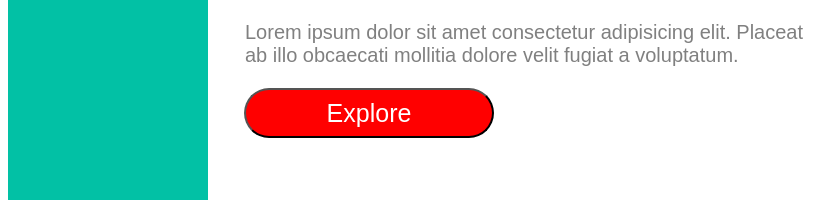
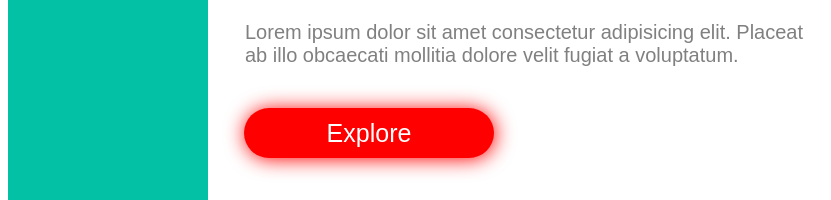
Before and after one commit to devduttsinhcg/HTML-CSS, a plain HTML site: page index.html in a window 1280 px wide. Shown: the part 600-800 px from the top of the page, 0-831 px from the left. Drawn offline with Linux system fonts and the light colour scheme.

Commit message:
Added html-css file.

```diff
--- a/index.html
+++ b/index.html
@@ -91,13 +91,16 @@
         .mini2 button {
             color: white;
             background-color: red;
+            border: red;
             height: 50px;
             width: 250px;
             font-size: 25px;
             border-radius: 40px;
             position: relative;
-            top: 400px;
+            top: 420px;
             left: 30px;
+            box-shadow: 1px 1px 20px red;
+
         }
 
         .main2 {
```
